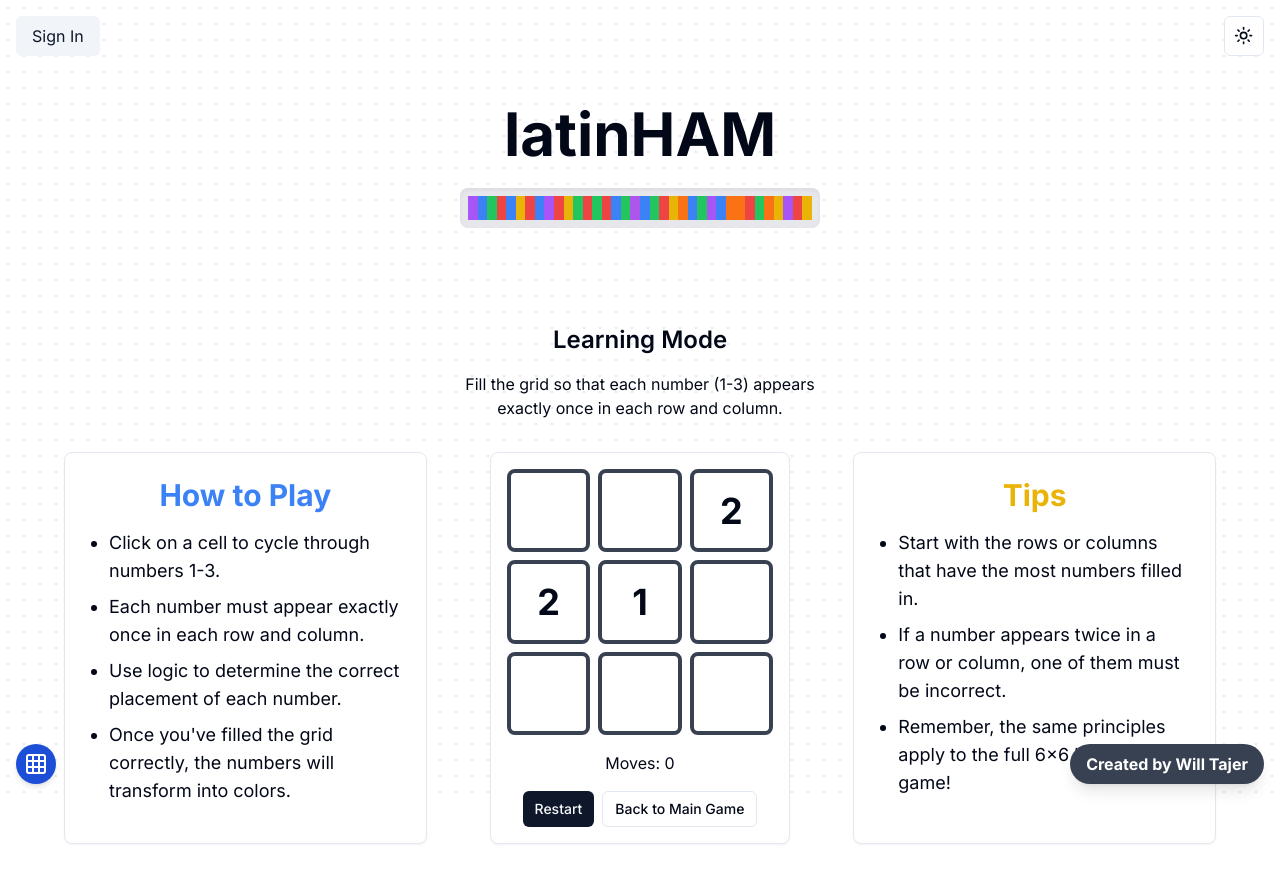
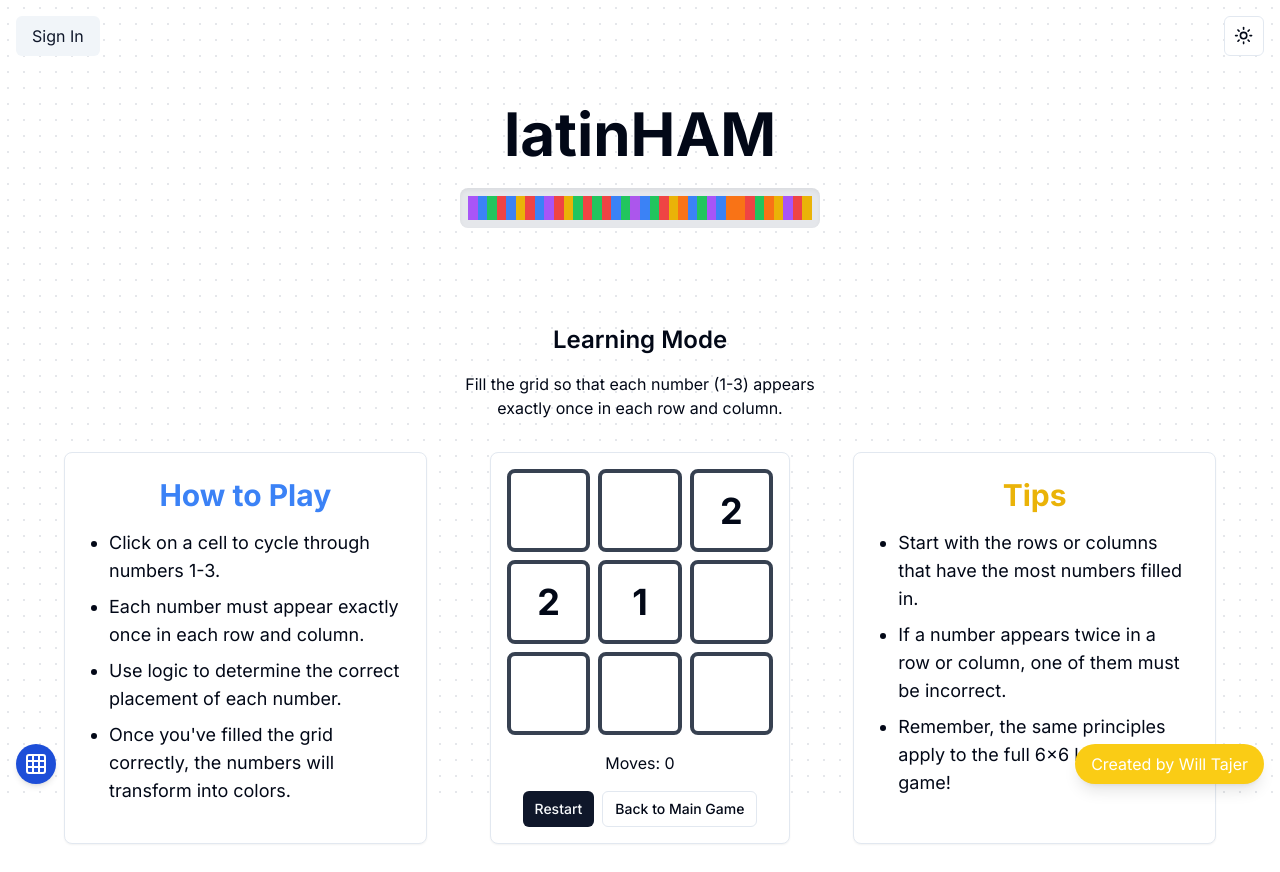
Before and after one commit to willtajer/latinHAM, a Next.js app: page /learning-mode in a window 1280 px wide. Built offline with nearby package versions, Linux system fonts and the light colour scheme; no server answers.

Commit message:
adjusted willtajer button

```diff
--- a/components/WillTajerButton.tsx
+++ b/components/WillTajerButton.tsx
@@ -6,7 +6,7 @@ export const WillTajerButton: React.FC = () => {
       href="https://willtajer.com/projects/latinham/"
       target="_blank"
       rel="noopener noreferrer"
-      className="fixed bottom-4 right-4 bg-gray-700 hover:bg-yellow-400 text-white hover:text-white font-bold py-2 px-4 rounded-full shadow-lg transition-colors duration-200 focus:outline-none focus:ring-2 focus:ring-yellow-600 focus:ring-opacity-50"
+      className="fixed bottom-4 right-4 bg-yellow-400 hover:bg-gray-700 text-white font-normal py-2 px-4 rounded-full shadow-lg transition-colors duration-200 focus:outline-none focus:ring-2 focus:ring-yellow-600 focus:ring-opacity-50"
       aria-label="Visit Will Tajer's website"
     >
       Created by Will Tajer
```
